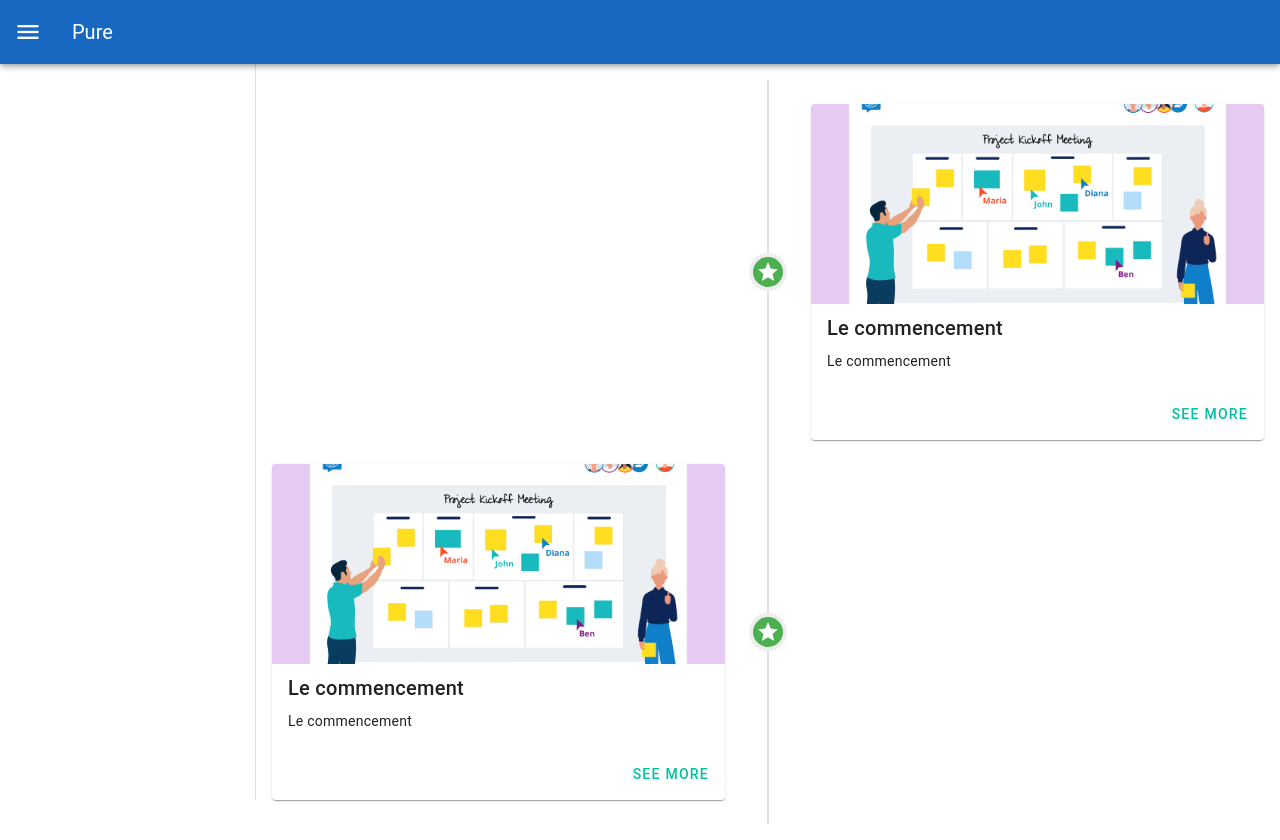
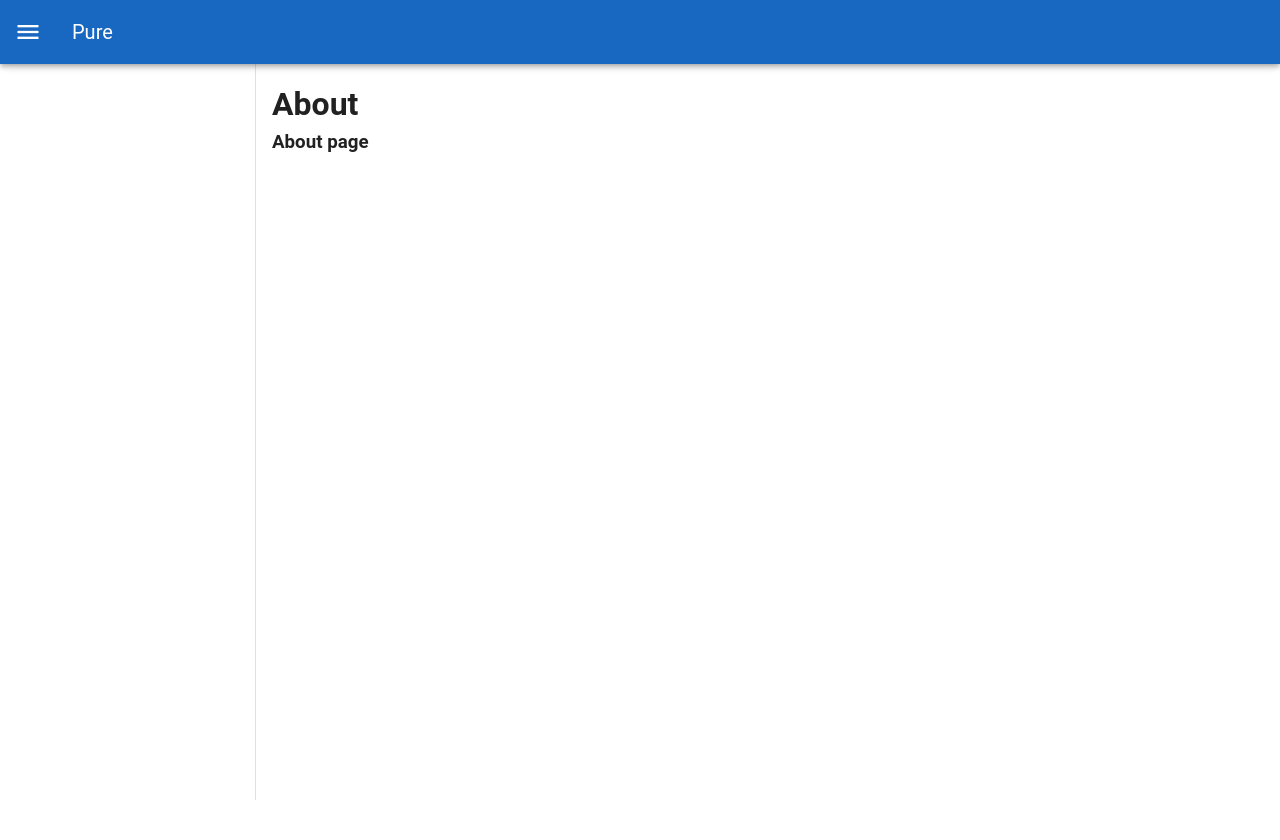
Before and after one commit to AntoineMaille/suivi_projet_pure, a Vue app: page /about in a window 1280 px wide. After the commit the page ends 800 px from the top, so only its background shows below. Built offline with nearby package versions, Linux system fonts and the light colour scheme.

Commit message:
fix ajout routage

```diff
--- a/src/App.vue
+++ b/src/App.vue
@@ -23,7 +23,7 @@ import Home from "@/components/pages/Home.vue";
             <v-container>
                 <v-row>
                     <v-col cols="12">
-                        <Home/>
+                        <router-view/>
                     </v-col>
                 </v-row>
             </v-container>
```
